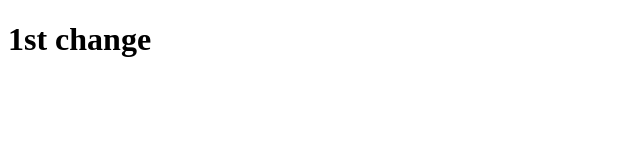
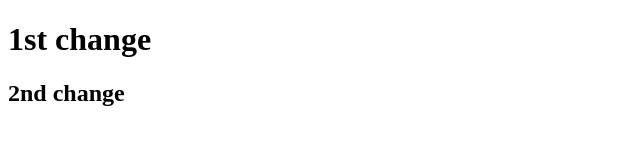
Before and after one commit to highhimanshu/learn-git, a plain HTML site: page index.html in a window 1280 px wide. Shown: the whole page, without its empty margins (0-640 px from the left). Drawn offline with Linux system fonts and the light colour scheme.

Commit message:
2nd change

```diff
--- a/index.html
+++ b/index.html
@@ -7,5 +7,6 @@
   </head>
   <body>
     <h1>1st change</h1>
+    <h2>2nd change</h2>
   </body>
 </html>
```
